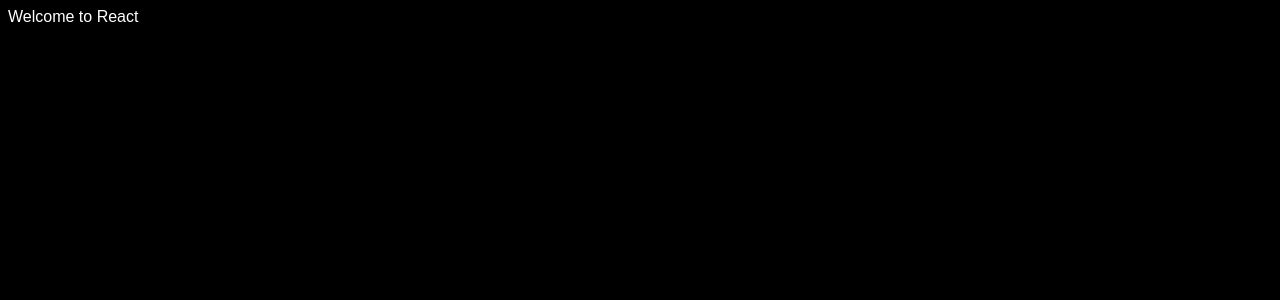
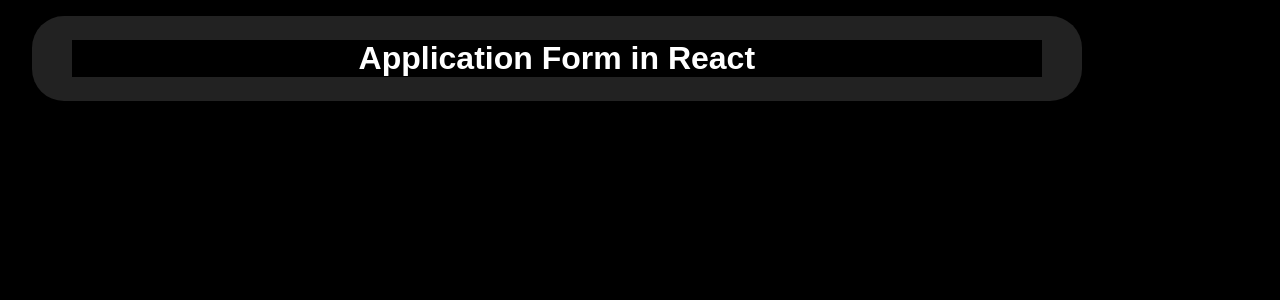
Before and after one commit to techieshruti/React_Project_Based_Learning, a React (Vite) app in the folder Project-01-submission-form/: page / in a window 1280 px wide. Shown: the top 300 px of the page. Built offline with nearby package versions, Linux system fonts and the light colour scheme.

Commit message:
added heading in form

```diff
--- a/Project-01-submission-form/src/App.jsx
+++ b/Project-01-submission-form/src/App.jsx
@@ -2,7 +2,9 @@ import React from 'react'
 
 const App = () => {
   return (
-    <div>Welcome to React</div>
+    <div className='container'>
+      <h1>Application Form in React</h1>
+    </div>
   )
 }
 export default App
--- a/Project-01-submission-form/src/index.css
+++ b/Project-01-submission-form/src/index.css
@@ -2,4 +2,15 @@
   background-color: hsl(0, 0%, 0%);
   color: #fff;
   font-family:Arial, Helvetica, sans-serif;
+  margin: 0.5rem;
 }
+.container{
+  background-color: #222;
+  width: 80%;
+  height: 100%;
+  padding: 1rem 2rem;
+  border-radius: 2rem;
+}
+.container h1{
+  text-align: center;
+}
--- a/Project-01-submission-form/src/main.jsx
+++ b/Project-01-submission-form/src/main.jsx
@@ -4,5 +4,5 @@ import ReactDOM from 'react-dom/client'
 import App from './App.jsx'
 
 ReactDOM.createRoot(document.getElementById("root")).render(
-  <App />
+    <App />
 )
```
